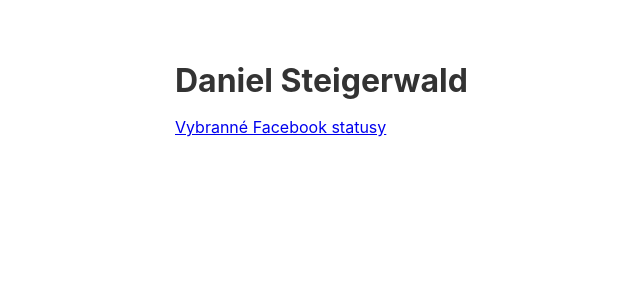
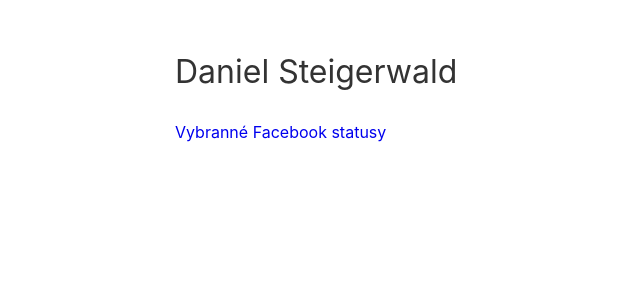
Before and after one commit to steida/steida.cz, a Next.js app: page / in a window 1280 px wide. Shown: the top 300 px of the page, without its empty margins (125-765 px from the left). Built offline with nearby package versions, Linux system fonts and the light colour scheme.

Commit message:
Style index, normalize a underline

```diff
--- a/components/Status.module.css
+++ b/components/Status.module.css
@@ -14,7 +14,5 @@
   font-size: 12px;
   line-height: 24px;
   font-weight: bold;
-  /* margin-bottom: 2px; */
   color: #aaa;
-  text-decoration: none;
 }
--- a/pages/index.tsx
+++ b/pages/index.tsx
@@ -1,5 +1,6 @@
 import Head from 'next/head';
 import Link from 'next/link';
+import { Text } from '../components/Text';
 
 const Index = () => {
   return (
@@ -7,10 +8,12 @@
       <Head>
         <title>Daniel Steigerwald</title>
       </Head>
-      <h1>Daniel Steigerwald</h1>
-      <Link href="/facebook">
-        <a>Vybranné Facebook statusy</a>
-      </Link>
+      <Text variant="h1">Daniel Steigerwald</Text>
+      <Text>
+        <Link href="/facebook">
+          <a>Vybranné Facebook statusy</a>
+        </Link>
+      </Text>
     </div>
   );
 };
--- a/styles/global.css
+++ b/styles/global.css
@@ -8,3 +8,11 @@
   max-width: 680px;
   margin: 0 auto;
 }
+
+a {
+  text-decoration: none;
+}
+
+a:hover {
+  text-decoration: underline;
+}
```
